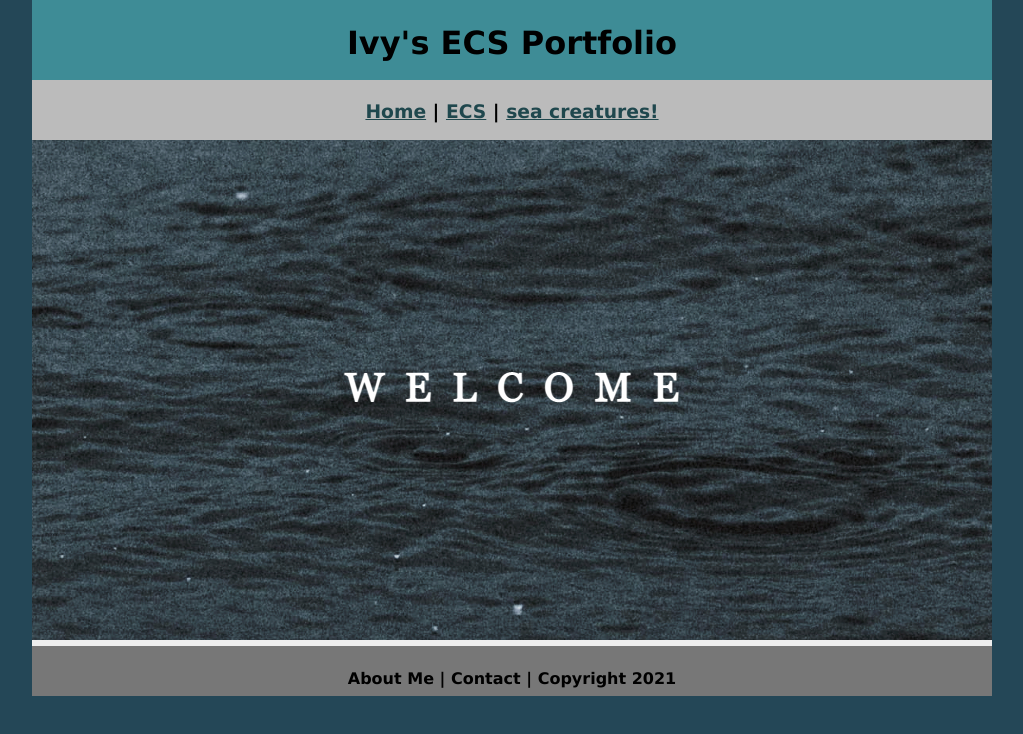
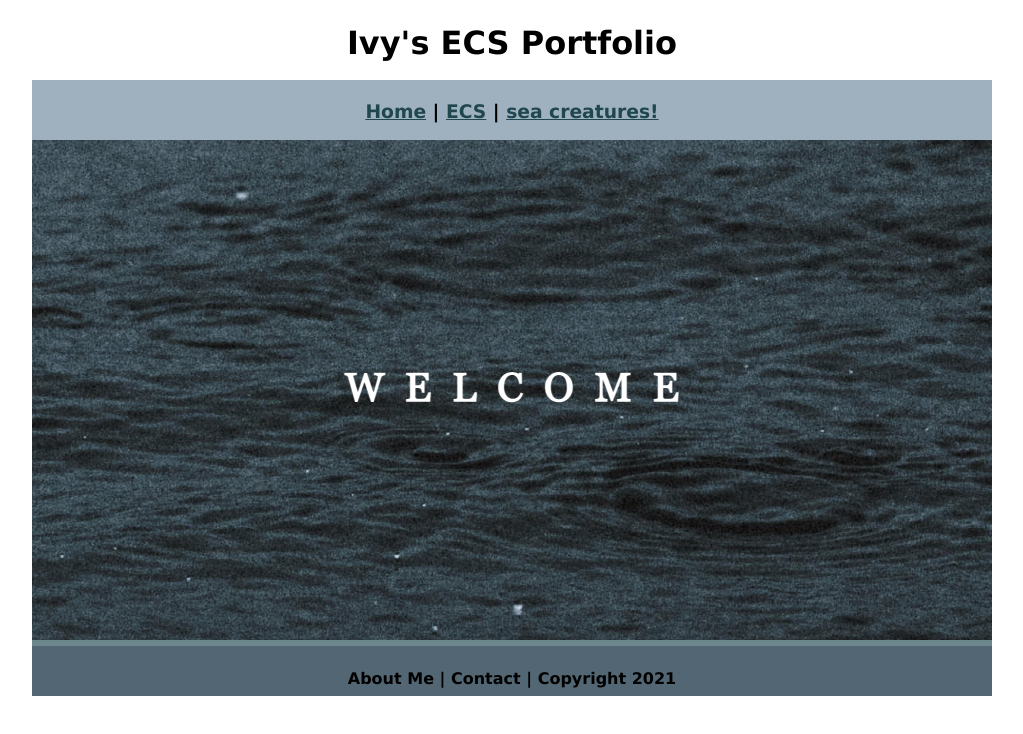
Before and after one commit to xinyang06/ecsportfolio, a plain HTML site: page index.html in a window 1280 px wide. Shown: the whole page, without its empty margins (128-1151 px from the left). Drawn offline with Linux system fonts and the light colour scheme.

Commit message:
Update myCSS.css

```diff
--- a/myCSS.css
+++ b/myCSS.css
@@ -5,14 +5,14 @@ body {
      font: 100%/1.4 Verdana, Arial, Helvetica, sans-serif;
 }
 .homePage {
-	background: #244757;
+	background: ##3E4F59;
 }
 .container {
 	width: 960px;
 	margin: 0 auto;
 }
 .header {
-	background: #3E8C96;
+	background: ##536673;
 	text-align: center;
 	margin: 0px;
 	padding: 5;
@@ -22,7 +22,7 @@ body {
 
 }
 .nav {
-	background: #BBBBBB;
+	background: #9FB0BF;
 	margin: 0px;
 	padding: 5;
 	float: left;
@@ -31,14 +31,14 @@ body {
 	text-align: center;
 }
 .content {
-	background: #EEEEEE;
+	background: #6C868C;
 	margin: 0px;
 	float: left;
 	width: 100%;
 	text-align: center;
 }
 .footer {
-	background: #777777;
+	background: #536673;
 	margin: 0px;
 	float: left;
 	width: 100%;
```
